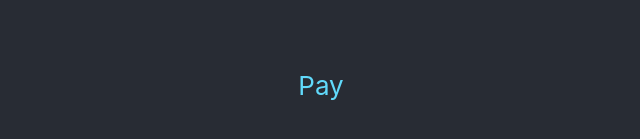
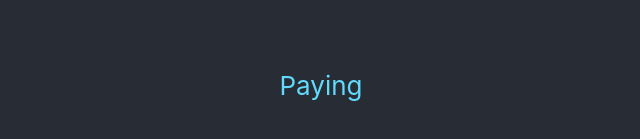
Before and after one commit to musheer1999/payment_rp, a React (Create React App) app: page / in a window 1280 px wide. Shown: the part 315-454 px from the top of the page, without its empty margins (319-959 px from the left). Built offline with nearby package versions, Linux system fonts and the light colour scheme.

Commit message:
second commit

```diff
--- a/src/App.js
+++ b/src/App.js
@@ -72,7 +72,7 @@ function App() {
           target="_blank"
           rel="noopener noreferrer"
         >
-         Pay
+         Paying
         </a>
       </header>
     </div>
```
